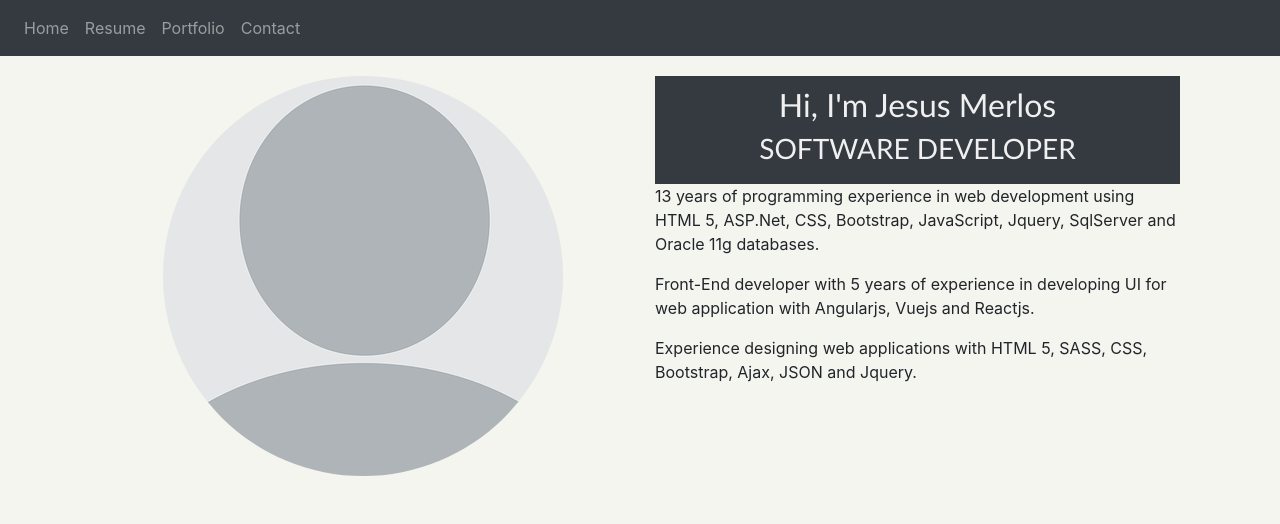
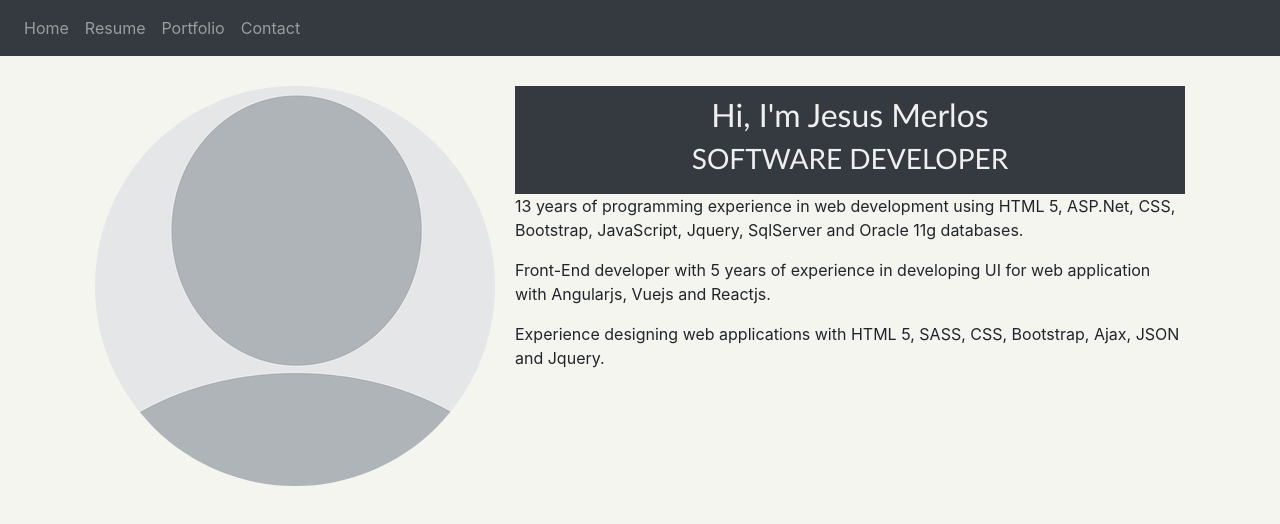
Before and after one commit to jmerlosrepo/personal, a React (Create React App) app: page / in a window 1280 px wide. Shown: the top 524 px of the page. Built offline with nearby package versions, Linux system fonts and the light colour scheme.

Commit message:
Update intro.jsx

```diff
--- a/src/components/intro.jsx
+++ b/src/components/intro.jsx
@@ -1,14 +1,14 @@
 import React from "react";
-import ReactHtmlParser from 'react-html-parser'
+import ReactHtmlParser from 'react-html-parser';
 import * as personalConstants from '../constants';
 
 const Intro = ({introName, career, presentation, profilePic}) => {
   return (
-    <div className="container container-margins row">
-      <div className="col-md-6">
+    <div className="container container-margins intro">
+      <div className="introPic">
         <div className="picture" style={{backgroundImage: `url("${personalConstants.HOST}:${personalConstants.PORT}/assets/${profilePic}")`}}></div>
       </div>
-      <div className="col-md-6">
+      <div className="IntroBio">
         <div className="introTitle">
           <h2>Hi, I'm {introName}</h2>
           <h3>{career.toUpperCase()}</h3>
```
